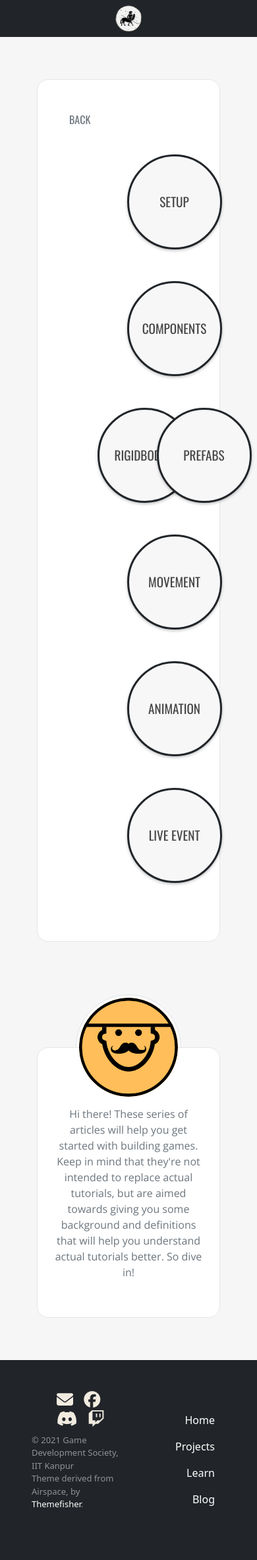
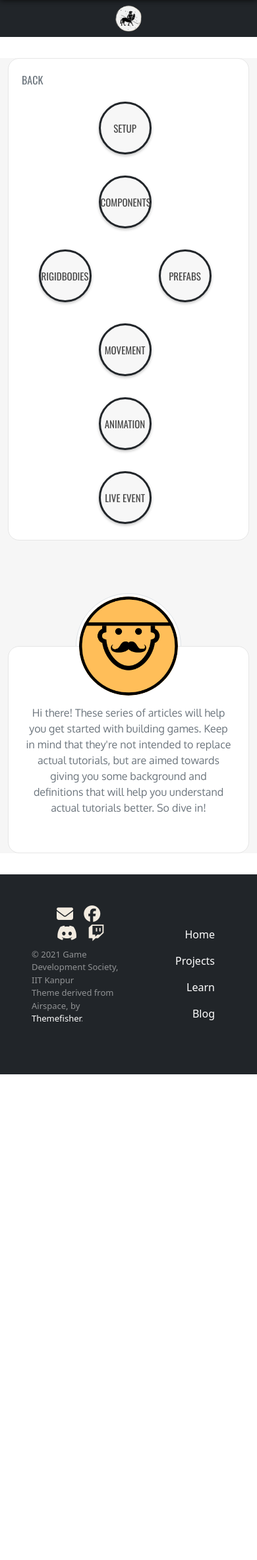
Before and after one commit to studiocentauri/studiocentauri.github.io, a Jekyll site: the page built from learn/designer.html, in a window 390 px wide. Shown: the whole page at 66% size. Built offline with Jekyll 4.4.1, drawn with Linux system fonts in a browser that asks for light colours; nearby versions of some CDN libraries; some web fonts are replaced; comment, search, counter and statistics services are not loaded; after the commit the page ends 1628 px from its top, so only the background shows below that.

Commit message:
Fixed 'learn' page bugs (#14)
* Learn Page Bugs

Fixed responsive bugs on the learn page (tree-node)
Added gradient background
Imported new fonts to the site

* Remove Gradient Bg

```diff
--- a/css/style.css
+++ b/css/style.css
@@ -4,6 +4,19 @@
  *
  */
  @import url('https://fonts.googleapis.com/css2?family=Montserrat:wght@600&display=swap');
+ @import url('https://fonts.googleapis.com/css2?family=Oxygen&display=swap');
+ @import url('https://fonts.googleapis.com/css2?family=DM+Sans:wght@500&display=swap');
+
+body::before {
+  content: "";
+  position: fixed;
+  top: -10px;
+  left: 0;
+  width: 100%;
+  height: 10px;
+  box-shadow: 0px 0 10px rgba(0, 0, 0, 0.8);
+  z-index: 100;
+}
 
 .italic {
   font-style: italic;
@@ -41,9 +54,26 @@
   font-family: 'Montserrat', sans-serif;
 }
 
-h2{
+/*******************************************
+ * New Fonts
+ *******************************************/
+
+ h2{
   font-family: 'Montserrat', sans-serif;
 }
+
+section.p-5 p{
+  font-family: 'Oxygen', sans-serif;
+}
+
+h5{
+  font-family: 'DM Sans', sans-serif;
+}
+
+.btn{
+  font-family: 'DM Sans', sans-serif;
+}
+
 /*******************************************
  * Footer
  *******************************************/
@@ -90,13 +120,13 @@ div.skills-left-bg li {
   margin-bottom: 1em;
   font-size: 15px;
   color: #464646;
-  font-family: "Open Sans";
+  font-family: "Oxygen", sans-serif;
 }
 
 div.skills-left-bg p {
   margin-bottom: 2em;
   color: #464646;
-  font-family: "Open Sans";
+  font-family: "Oxygen", sans-serif;
 }
 
 div.skills-left-bg #back-button {
@@ -116,7 +146,7 @@ div.skills-right-bg {
 div.skills-right-bg p {
   margin-top: 4em;
   text-align: center;
-  font-family: "Open Sans";
+  font-family: "Oxygen", sans-serif;
 }
 
 img#kaka {
@@ -197,11 +227,40 @@ div.character-bg {
   section.p-5{
     padding:0!important;
   }
+  div.tree-node{
+    height:5em;
+    width:5em;
+  }
+  div.tree-node p{
+    font-size: 15px !important;
+  }
+  div.skills-bg {
+    padding: 0 !important;
+  }
+  div.p-2{
+    width:5em !important;
+    height:5em !important;
+  }
+  div.container-fluid{
+    padding: 0 !important;
+  }
+  div.skills-left-bg{
+    padding: 0 !important;
+  }
+  a#back-button{
+    position:relative;
+    top:20px;
+    left:20px;
+  }
   .home-img {
     object-fit: contain;
     max-width: 100%;
     max-height: 100%;
     width: auto;
     height: auto;
+  }
+ div.skills-left-bg > div{
+   position:relative;
+   left:-20px;
  }
 }
```
